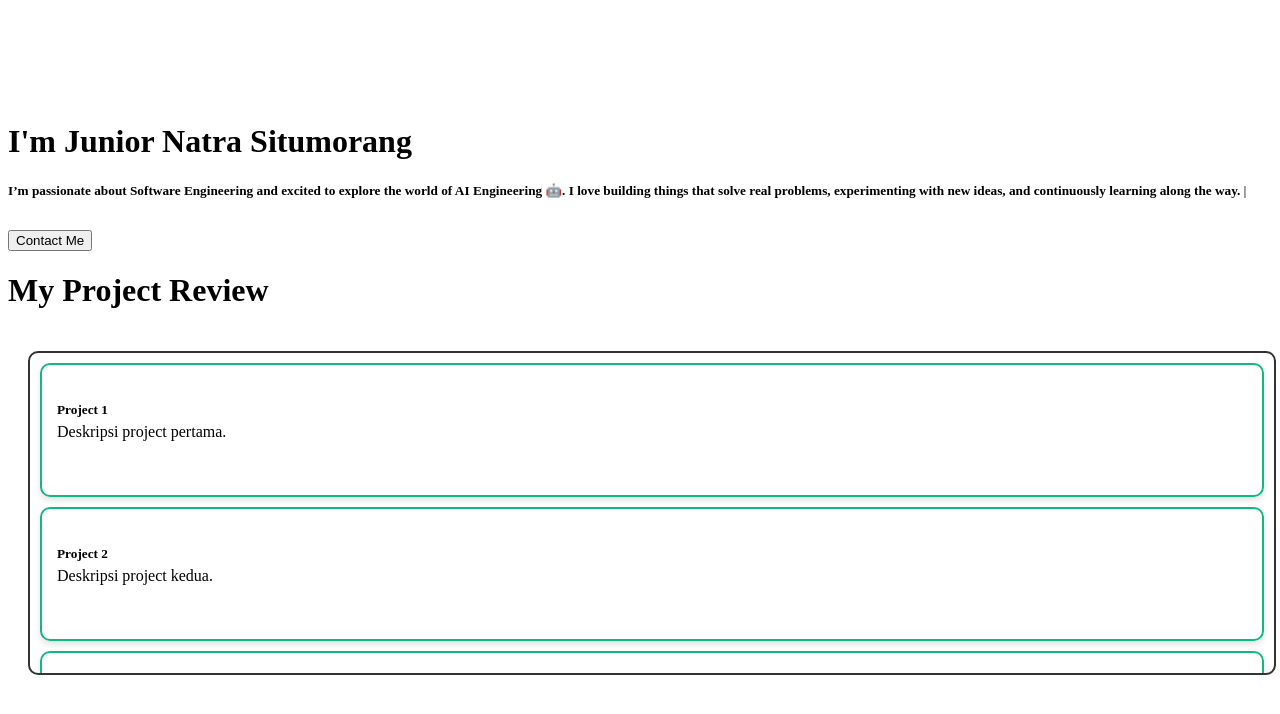
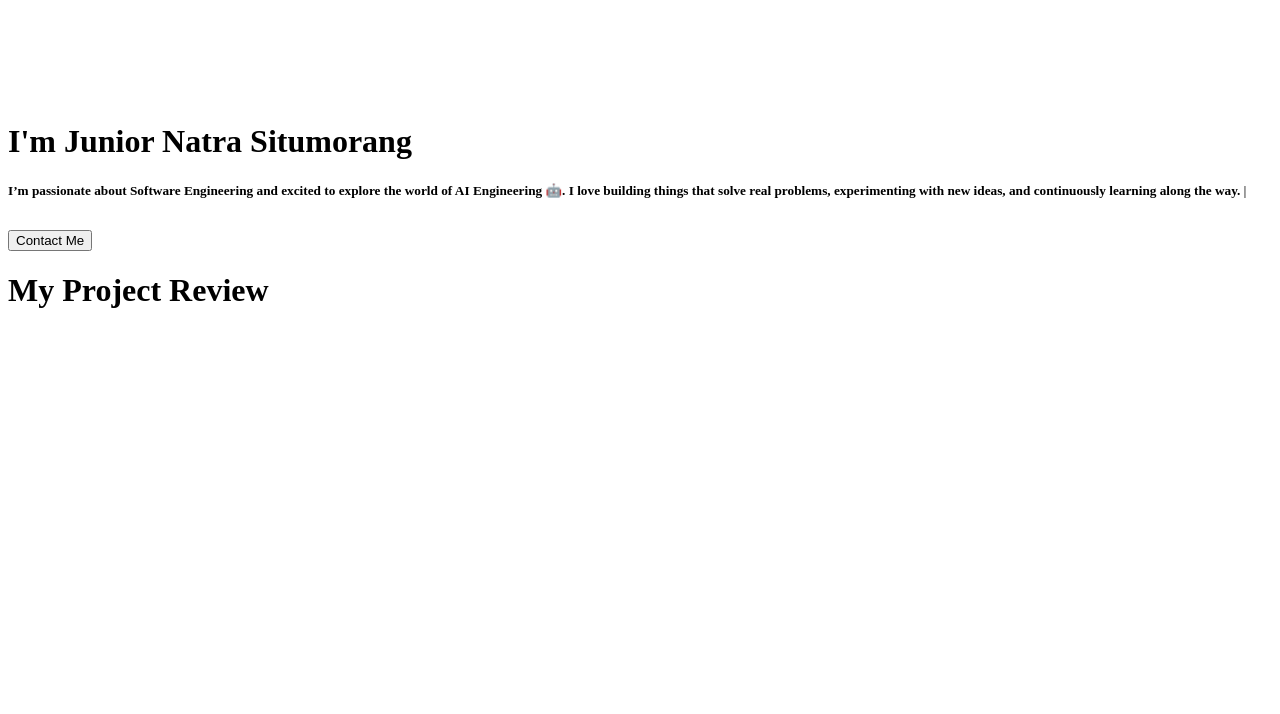
Before and after one commit to Jerannn24/my-portofolio, a Next.js app: page /Portfolio in a window 1280 px wide. Shown: the part 757-1471 px from the top of the page. Built offline with nearby package versions, Linux system fonts and the light colour scheme.

Commit message:
update 2 files and delete 2 files

```diff
--- a/src/components/ProjectList.jsx
+++ /dev/null
@@ -1,43 +0,0 @@
-"use client";
-import React from "react";
-import ScrollArea from "@/components/ScrollArea.jsx";
-
-const projects = [
-    { title: "Project 1", description: "Deskripsi project pertama." },
-    { title: "Project 2", description: "Deskripsi project kedua." },
-    { title: "Project 3", description: "Deskripsi project ketiga." },
-    { title: "Project 4", description: "Deskripsi project keempat." },
-    { title: "Project 5", description: "Deskripsi project kelima." },
-    { title: "Project 6", description: "Deskripsi project keenam." },
-];
-
-const ProjectList = () => {
-    return (
-        <ScrollArea height="300px">
-            <ul style={{ listStyle: "none", padding: 0, margin: 0 }}>
-                {projects.map((project, index) => (
-                    <li
-                        key={index}
-                        style={{
-                            border: "2px solid #10B981",
-                            borderRadius: "10px",
-                            padding: "15px",
-                            marginBottom: "10px",
-                            backgroundColor: "var(--bg-2)",
-                            boxShadow: "0 4px 6px rgba(0,0,0,0.1)",
-                            height: "100px",
-                            color: "var(--fg)"
-                        }}
-                    >
-                        <h5 style={{ fontWeight: "bold", marginBottom: "5px" }}>
-                            {project.title}
-                        </h5>
-                        <p style={{ margin: 0 }}>{project.description}</p>
-                    </li>
-                ))}
-            </ul>
-        </ScrollArea>
-    );
-};
-
-export default ProjectList;
--- a/src/components/ScrollArea.jsx
+++ /dev/null
@@ -1,49 +0,0 @@
-"use client";
-import React, { useRef } from "react";
-
-const ScrollArea = ({ children, height = "200px" }) => {
-    const scrollRef = useRef(null);
-
-    return (
-        <div style={{ padding: "20px" }}>
-            <div
-                ref={scrollRef}
-                style={{
-                    width: "100%",
-                    height: height,
-                    overflowY: "scroll",
-                    padding: "10px",
-                    border: "2px solid #333",
-                    scrollbarWidth: "thin",               // Firefox: tipis
-                    scrollbarColor: "#10B981 #e0e0e0",
-                    borderRadius: "10px",  // Firefox: thumb dan track
-                }}
-            >
-                {children}
-            </div>
-
-            <style jsx>{`
-        div::-webkit-scrollbar {
-          width: 12px; /* lebar scrollbar */
-        }
-
-        div::-webkit-scrollbar-track {
-          background: #e0e0e0; /* track */
-          border-radius: 10px;
-        }
-
-        div::-webkit-scrollbar-thumb {
-          background-color: #10B981; /* emerald */
-          border-radius: 10px;
-          border: 3px solid #e0e0e0;
-        }
-
-        div::-webkit-scrollbar-thumb:hover {
-          background-color: #059669; /* emerald lebih gelap saat hover */
-        }
-      `}</style>
-        </div>
-    );
-};
-
-export default ScrollArea;
--- a/src/pages/Portfolio.jsx
+++ b/src/pages/Portfolio.jsx
@@ -1,7 +1,6 @@
 "use client";
 import React from 'react'
 import Navbar from '../components/Navbar.jsx'
-import ProjectList from '@/components/ProjectList.jsx';
 import { Typewriter } from 'react-simple-typewriter';
 
 const Portfolio = () => {
@@ -64,7 +63,7 @@ const Portfolio = () => {
                     className='container'>
                     <h1 className='fw-bold text-center'>My Project Review</h1>
                     <div className='scroll-area'>
-                        <ProjectList />
+
                     </div>
                     <div>
 
```
Also changed, not shown: src/app/globals.css (+9 -0 lines), src/components/ProjectList.js (added, +55 -0 lines).
